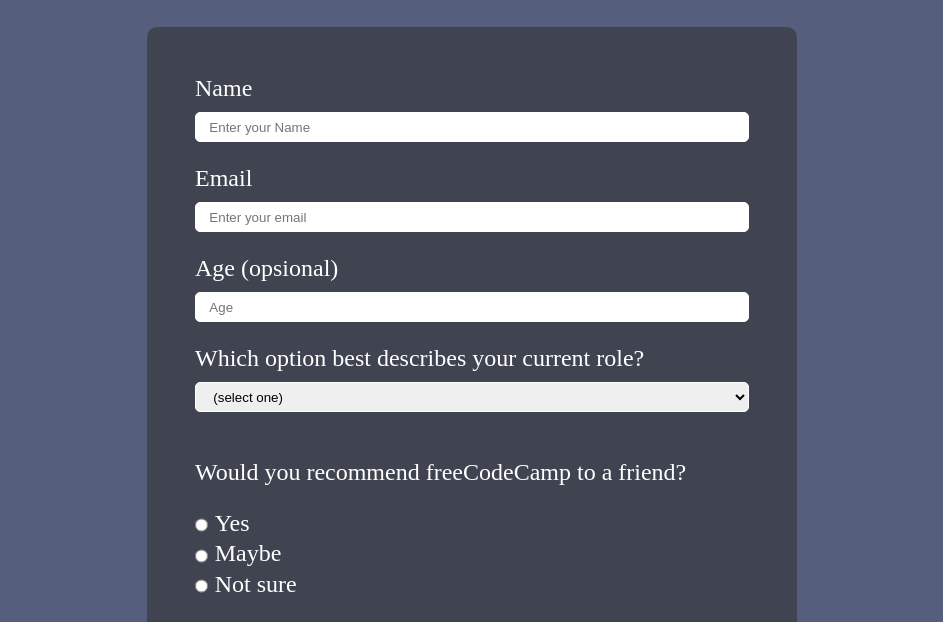
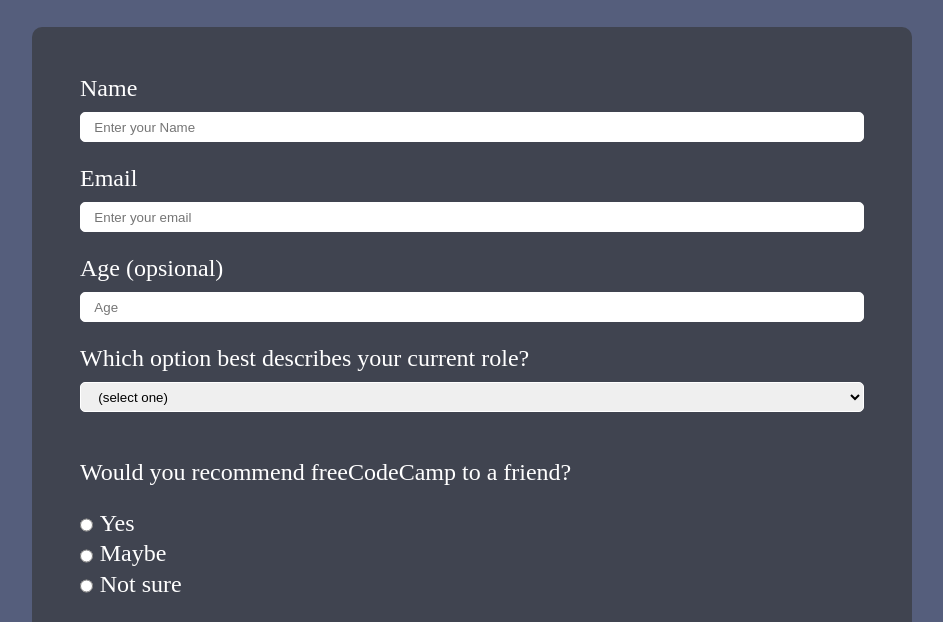
Before and after one commit to gmahesa/freeCodeCamp-SurveyForm, a plain HTML site: page index.html in a window 1280 px wide. Shown: the part 109-731 px from the top of the page, without its empty margins (168-1111 px from the left). Drawn offline with Linux system fonts and the light colour scheme.

Commit message:
update responsive

```diff
--- a/styles.css
+++ b/styles.css
@@ -29,7 +29,7 @@ body {
 form {
   background-color: rgba(51, 51, 51, 0.596);
   padding: 3rem;
-  width: 650px;
+  width: 880px; /*650px*/
   min-width: 50vw;
   max-width: 90vw;
   margin: 0 auto;
```
